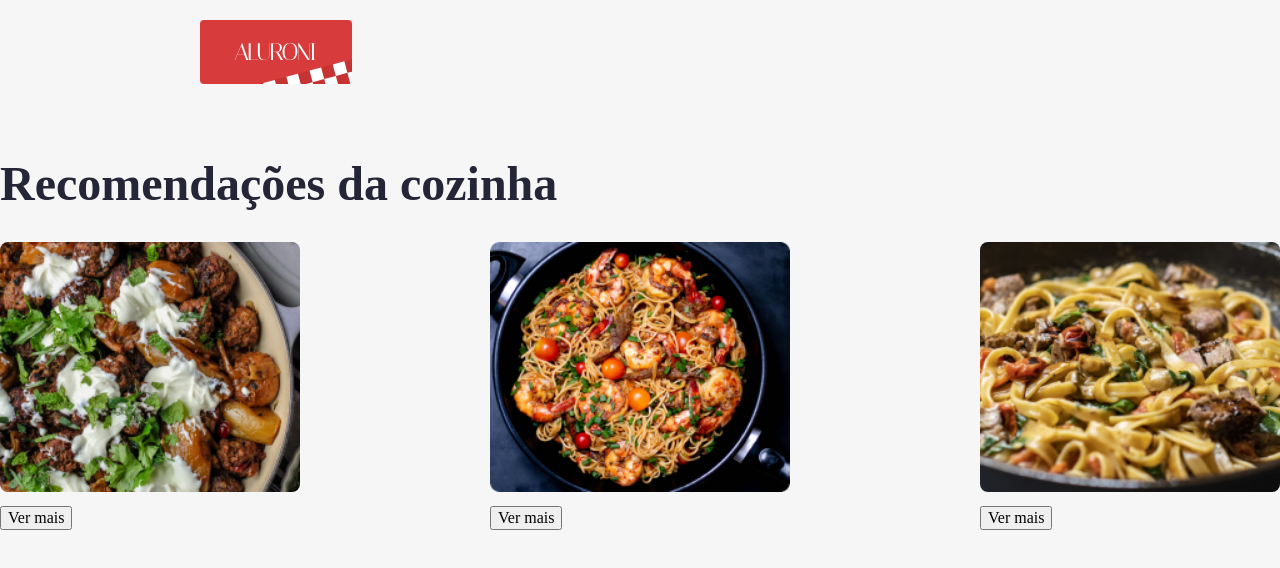
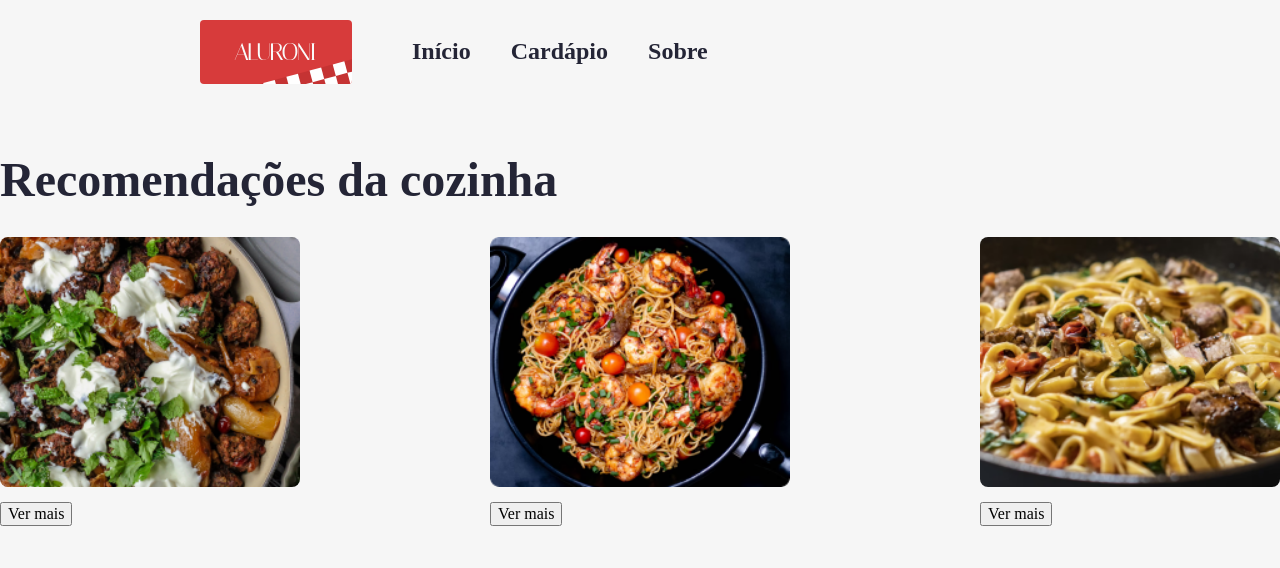
Before and after one commit to carolinelins/aluroni, a React (Create React App) app: page / in a window 1280 px wide. Shown: the top 568 px of the page. Built offline with nearby package versions, Linux system fonts and the light colour scheme; a web font is replaced by a local one.

Commit message:
Reaproveitando com react-router

```diff
--- a/src/components/Menu/Menu.module.scss
+++ b/src/components/Menu/Menu.module.scss
@@ -2,6 +2,7 @@
 @import "styles/breakpoints";
 
 .menu {
+  display: flex;
   padding: 20px $padding-horizontal;
   @media (max-width: $desktop_xsm) {
     padding: 20px $padding-horizontal-mobile;
@@ -12,4 +13,23 @@
   @media (min-width: $desktop_sm) and (max-width: $desktop_md) {
     padding: 20px $padding-horizontal-md;
   }
+  &__list {
+    align-items: center;
+    display: flex;
+  }
+  &__link {
+    list-style-type: none;
+    padding: 0 20px;
+    a {
+      color: $dark;
+      cursor: pointer;
+      font-size: 24px;
+      font-weight: 600;
+      text-decoration: none;
+      transition: .2s ease;
+      &:hover {
+        color: $dark-grey;
+      }
+    }
+  }
 }
--- a/src/components/Menu/index.tsx
+++ b/src/components/Menu/index.tsx
@@ -2,9 +2,29 @@
 import styles from './Menu.module.scss'
 
 export default function Menu() {
+  const rotas = [{
+    label: 'Início',
+    to: '/'
+  }, {
+    label: 'Cardápio',
+    to: '/cardapio'
+  }, {
+    label: 'Sobre',
+    to: '/sobre'
+  }]
+
   return (
     <nav className={styles.menu}>
       <Logo />
+      <ul className={styles.menu__list}>
+        {rotas.map((rota, index) => (
+          <li key={index} className={styles.menu__link}>
+            <a href={rota.to}>
+              {rota.label}
+            </a>
+          </li>
+        ))}
+      </ul>
     </nav>
   )
 }
--- a/src/pages/Cardapio/index.tsx
+++ b/src/pages/Cardapio/index.tsx
@@ -12,7 +12,6 @@
   const [ordenador, setOrdenador] = useState('')
   return (
     <main>
-      <Menu />
       <header className={styles.header}>
         <div className={styles.header__text}>
                     A casa do código e da massa
--- a/src/pages/Inicio/index.tsx
+++ b/src/pages/Inicio/index.tsx
@@ -7,7 +7,6 @@
   pratosRecomendados = pratosRecomendados.sort(() => 0.5 - Math.random()).splice(0, 3)
   return (
     <section>
-      <Menu />
       <h3 className={styles.titulo}>
         Recomendações da cozinha
       </h3>
--- a/src/routes.js
+++ b/src/routes.js
@@ -1,3 +1,4 @@
+import Menu from 'components/Menu'
 import Cardapio from 'pages/Cardapio'
 import Inicio from 'pages/Inicio'
 import { BrowserRouter as Router, Routes, Route } from 'react-router-dom'
@@ -5,6 +6,7 @@
 export default function AppRouter() {
   return (
     <Router>
+      <Menu />
       <Routes>
         <Route path='/' element={<Inicio />} />
         <Route path='/cardapio' element={<Cardapio />} />
```
